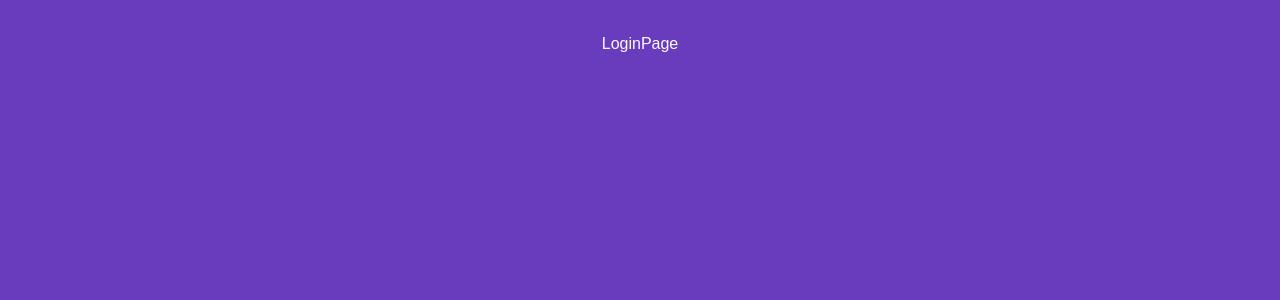
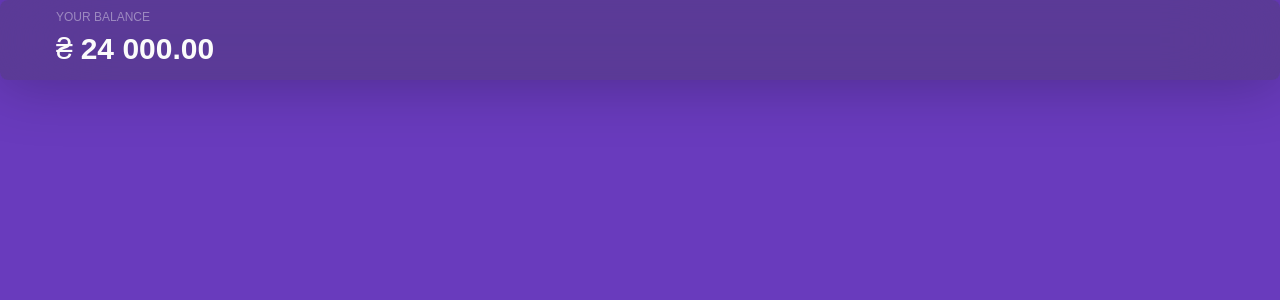
Before and after one commit to defaultnastia/project-digital-dragons-money-guard, a React (Vite) app: page / in a window 1280 px wide. Shown: the top 300 px of the page. Built offline with nearby package versions, Linux system fonts and the light colour scheme.

Commit message:
balance w mock data

```diff
--- a/src/App.tsx
+++ b/src/App.tsx
@@ -1,21 +1,23 @@
-import { Route, Routes } from "react-router-dom";
-import "./App.css";
-import DashboardPage from "./pages/DashboardPage/DashboardPage";
-import PrivateRoute from "./components/PrivateRoute";
-import HomeTab from "./components/HomeTab/HomeTab";
-import StatisticsTab from "./components/StatisticsTab/StatisticsTab";
-import CurrencyTab from "./components/CurrencyTab/CurrencyTab";
-import RestrictedRoute from "./components/RestrictedRoute";
-import LoginPage from "./pages/LoginPage/LoginPage";
-import RegistrationPage from "./pages/RegistrationPage/RegistrationPage";
-import PageNotFound from "./pages/PageNotFound/PageNotFound";
+// import { Route, Routes } from "react-router-dom";
+// import "./App.css";
+// import DashboardPage from "./pages/DashboardPage/DashboardPage";
+// import PrivateRoute from "./components/PrivateRoute";
+// import HomeTab from "./components/HomeTab/HomeTab";
+// import StatisticsTab from "./components/StatisticsTab/StatisticsTab";
+// import CurrencyTab from "./components/CurrencyTab/CurrencyTab";
+// import RestrictedRoute from "./components/RestrictedRoute";
+// import LoginPage from "./pages/LoginPage/LoginPage";
+// import RegistrationPage from "./pages/RegistrationPage/RegistrationPage";
+// import PageNotFound from "./pages/PageNotFound/PageNotFound";
+
+import Balance from "./components/Balance/Balance";
 
 //! ADD LAZY LOAD
 
 function App() {
   return (
     <>
-      <Routes>
+      {/* <Routes>
         <Route
           path="/dashboard"
           element={
@@ -53,7 +55,8 @@ function App() {
           }
         />
         <Route path="*" element={<PageNotFound />} />
-      </Routes>
+      </Routes> */}
+      <Balance />
     </>
   );
 }
--- /dev/null
+++ b/src/components/Balance/Balance.tsx
@@ -0,0 +1,17 @@
+import React from "react";
+
+const Balance: React.FC = () => {
+  return (
+    <div className="flex-col gap-[12px] w-[336px] xl:w-[100%] h-[80px] bg-[#523B7E] bg-opacity-[60%] rounded-[8px] shadow-[0px_4px_60px_0px_rgba(0,0,0,0.25)] backdrop-blur-[50px] pl-[32px] md:pl-[40px] xl:pl-[56px] pt-[8px]">
+      <p className="text-[12px] text-[rgba(255,255,255,0.40)] uppercase">
+        Your balance
+      </p>
+      <div className="flex gap-[8px]">
+        <p className="text-[30px]">&#8372;</p>
+        <p className="text-[30px] font-bold">24 000.00</p>
+      </div>
+    </div>
+  );
+};
+
+export default Balance;
--- a/tailwind.config.js
+++ b/tailwind.config.js
@@ -1,6 +1,6 @@
 / @type {import('tailwindcss').Config} */;
 export default {
-  content: ["./index.html", "./src//*.{js,ts,jsx,tsx}"],
+  content: ["./index.html", "./src/**/*.{js,ts,jsx,tsx}"],
   theme: {
     extend: {
       fontFamily: {
```
Also changed, not shown: 1 other file (tests, documents, lock files or other folders).
